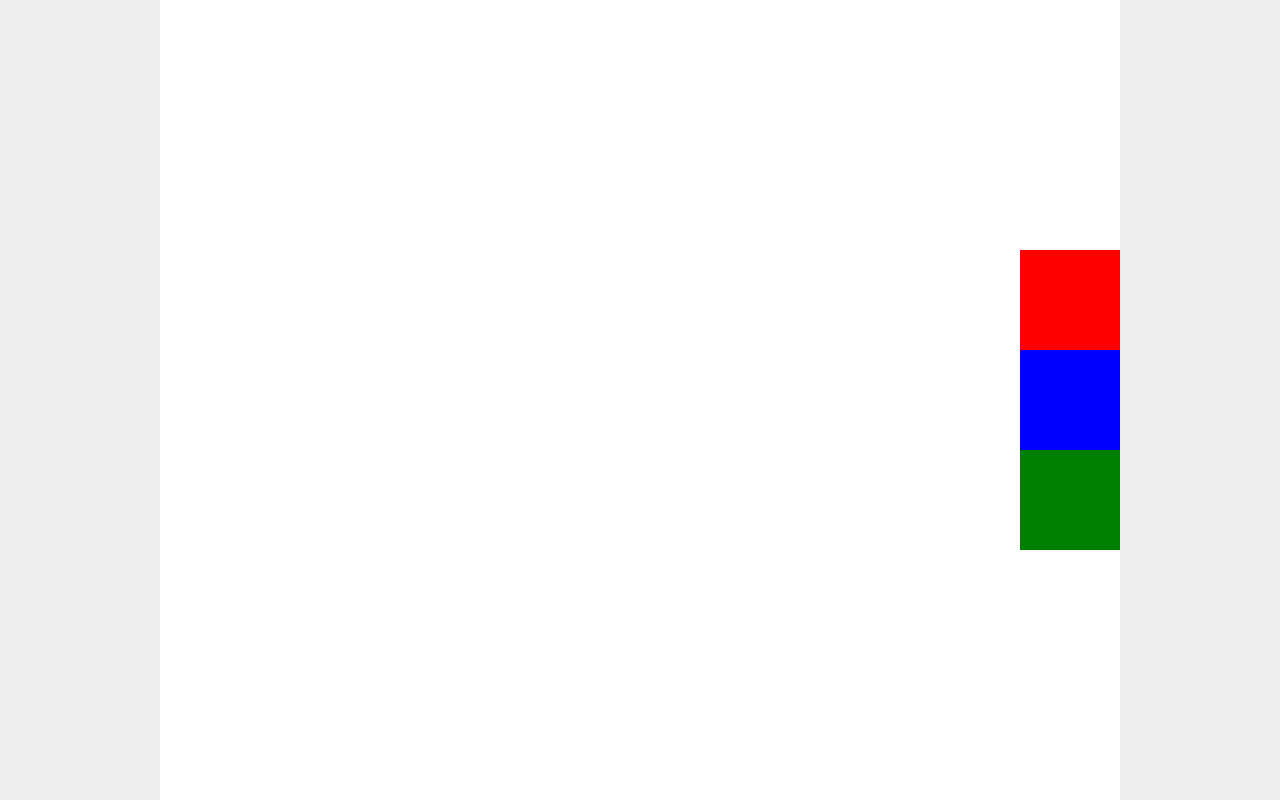
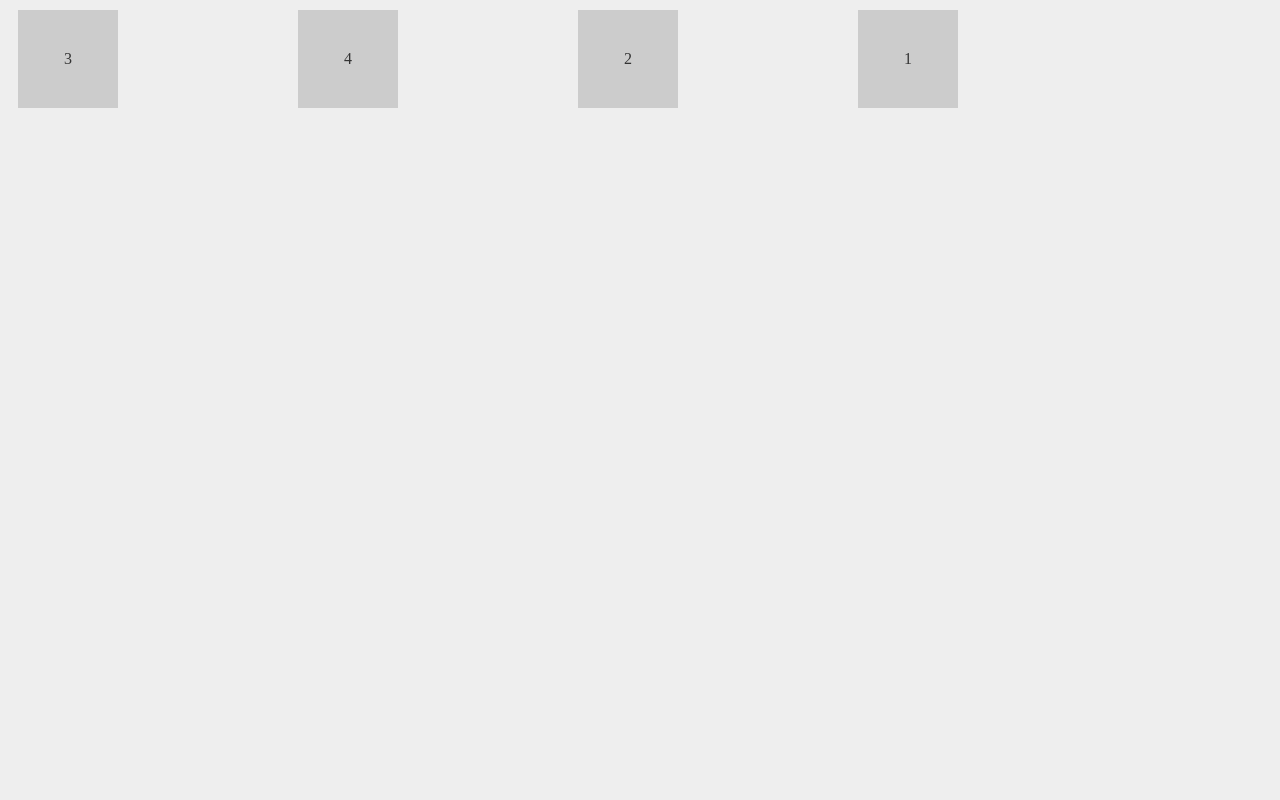
Before and after one commit to maciejlangowski/Flexbox, a plain HTML site: page index.html in a window 1280 px wide. Drawn offline with Linux system fonts and the light colour scheme.

Commit message:
style.css i index.html - po filmie 12

```diff
--- a/index.html
+++ b/index.html
@@ -6,11 +6,14 @@
   </head>
   <body>
     <div class="wrapper">
-      <div class="flex-container">
-        <div class="box one"></div>
-        <div class="box two"></div>
-        <div class="box three"></div>
+      <section id="blocks">
+        <div class="one">1</div>
+        <div class="two">2</div>
+        <div class="three">3</div>
+        <div class="four">4</div>
+        </section>
+
       </div>
-    </div>
+
   </body>
 </html>
--- a/style.css
+++ b/style.css
@@ -1,4 +1,4 @@
-*{
+/*{
     font-family: verdana;
     margin: 0;
 }
@@ -76,7 +76,7 @@ body{
     background: green;
 }
 */
-
+/*
 .flex-container{
     display: flex;
     background: #fff;
@@ -105,3 +105,38 @@ body{
         background: green;
 
     }
+
+    */
+
+    {
+        font-family: verdana;
+        margin: 0;
+    }
+
+    body{
+        background: #eee;
+        color : #333
+    }
+
+    .wrapper{
+        width: 100%;
+        max-width: 960px;
+    }
+
+    #blocks{
+        display: flex;
+        margin: 10px;
+        justify-content: space-between;
+    }
+
+    #blocks div{
+        flex: 0 0 100px;
+        padding: 40px 0;
+        text-align: center;
+        background: #ccc;
+    }
+
+    .one {order: 3;}
+    .two {order: 2;}
+    .three {order: 0;}
+    .four {order: 0;}
```
